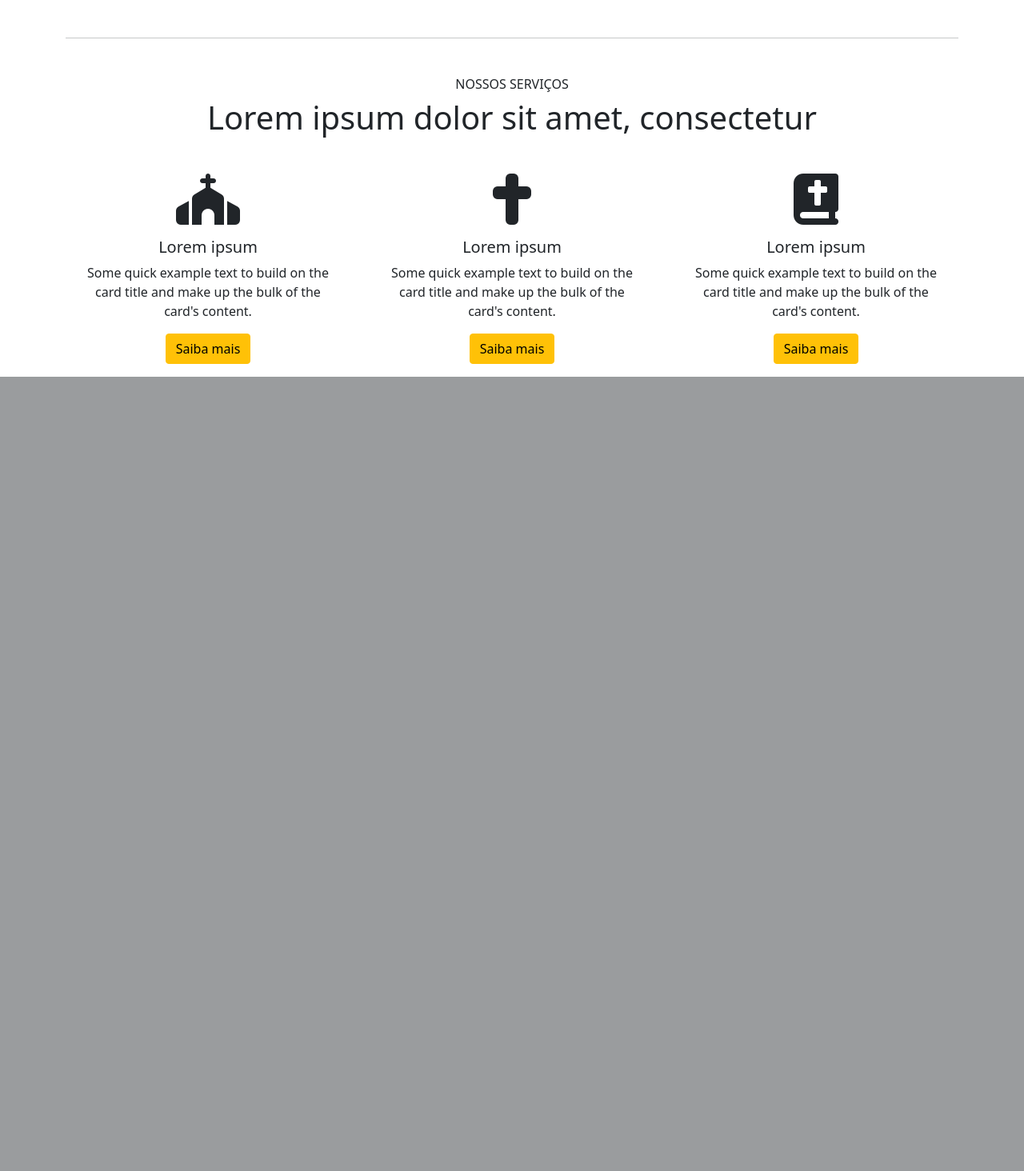
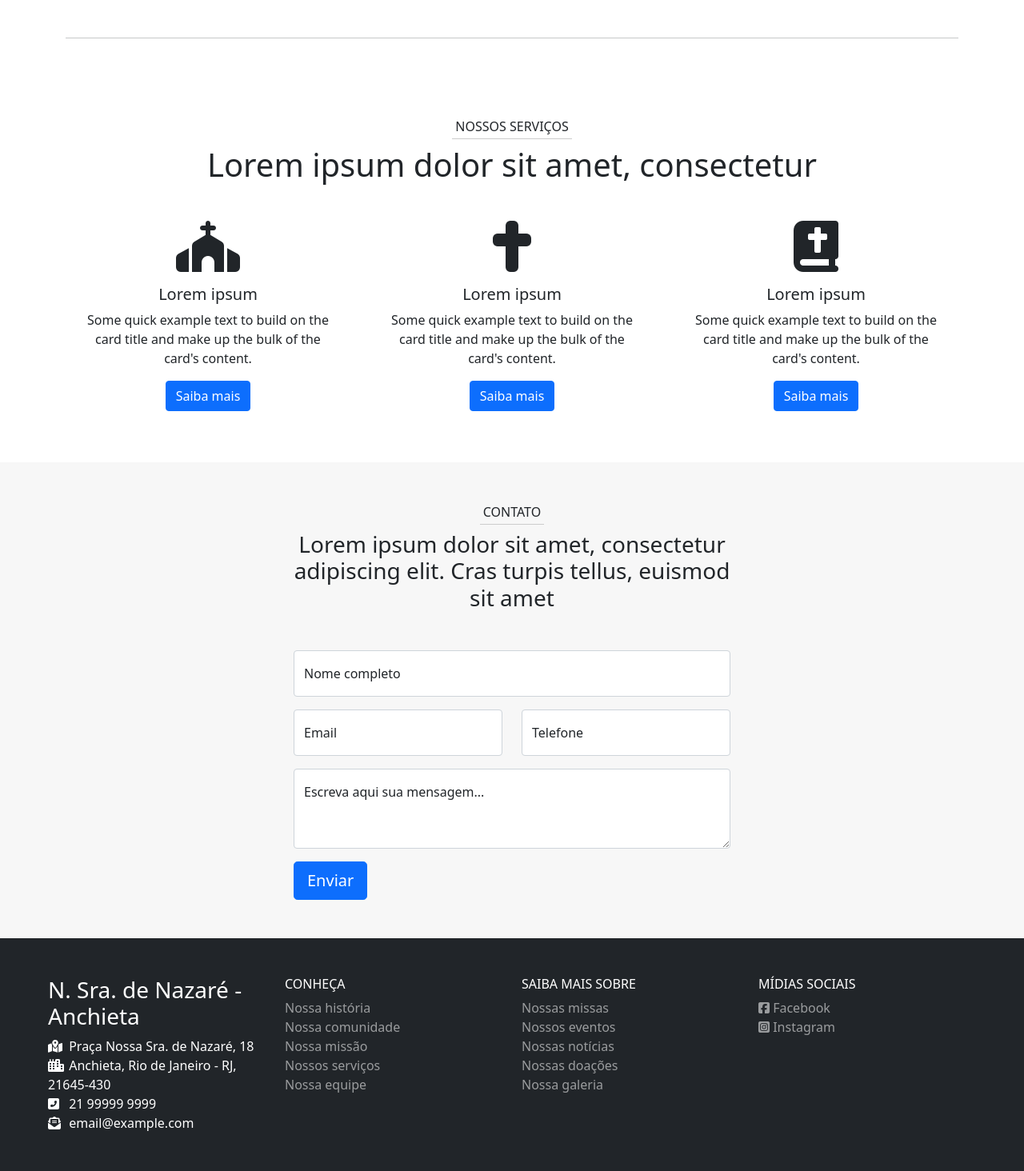
Before and after one commit to assisthiago/our_lady_of_nazareth, a Django app: page / in a window 1280 px wide. Shown: the part 1627-3091 px from the top of the page at 80% size. Before the commit the page ends 2098 px from the top, so only its background shows below. Run offline with Django 3.2, Linux system fonts and the light colour scheme; some libraries are stand-ins or nearby versions.

Commit message:
Contact and footer

```diff
--- /dev/null
+++ b/ourlady/ourlady/static/css/_footer.css
@@ -0,0 +1,27 @@
+.footer {
+    background-color: #212529;
+    color: #fff;
+}
+
+.footer ul {
+    list-style: none;
+    padding: 0;
+    margin: 0;
+}
+
+.footer a {
+    color: rgba(255,255,255,.55);
+    text-decoration: none;
+}
+.footer a:hover {
+    color: rgba(255,255,255,.75);
+}
+
+.footer .list-group-item {
+    background-color: #212529;
+}
+
+.footer .icon-wrapper {
+    display: inline-block;
+    width: 22px;
+}
--- a/ourlady/ourlady/static/css/home.css
+++ b/ourlady/ourlady/static/css/home.css
@@ -26,7 +26,7 @@
 }
 
 #home .next-event .card .card-date {
-    background-color: #ffc107;
+    background-color: #0b5ed7;
     position: absolute;
     left: 45px;
     top: -45px;
@@ -37,6 +37,7 @@
     justify-content: center;
     flex-direction: column;
     align-items: center;
+    color: #fff;
 }
 
 #home .next-event .card .card-date .card-title {
@@ -80,6 +81,16 @@
     margin-top: 30px;
 }
 
+#home .contact {
+    background-color: #f7f7f7;
+}
+
+#home h6.text-uppercase {
+    display: inline-block;
+    border-bottom: 1px solid #ccc;
+    padding: 5px 4px;
+}
+
 @media only screen and (max-width: 425px) {
     #home .next-event .card .card-body {
         flex-direction: column;
--- a/ourlady/templates/base.html
+++ b/ourlady/templates/base.html
@@ -14,7 +14,7 @@
     <!-- Font Awesome -->
     <script src="{% static 'js/font-awesome.all.min.js' %}"></script>
 
-    <title>N.S. de Nazaré - Anchieta</title>
+    <title>N. Sra. de Nazaré - Anchieta</title>
 </head>
 <body>
 
@@ -22,6 +22,8 @@
 
     {% block content %}{% endblock %}
 
+    {% include 'partials/_footer.html' %}
+
     <!-- Bootstrap -->
     <script src="{% static 'js/jquery-3.3.1.min.js' %}"></script>
     <script src="{% static 'js/bootstrap.bundle.min.js' %}"></script>
--- a/ourlady/templates/pages/home.html
+++ b/ourlady/templates/pages/home.html
@@ -14,7 +14,7 @@
                     <h5 class="text-uppercase">First slide label</h5>
                     <p class="mt-3 mb-3">Nulla vitae elit libero, a pharetra augue mollis interdum.</p>
                     <h5>Nulla vitae elit libero, a pharetra augue mollis interdum. Nulla vitae elit libero, a pharetra augue mollis interdum.</h5>
-                    <a href="#" class="btn btn-lg btn-light mt-5">Saiba mais</a>
+                    <a href="#" class="btn btn-lg btn-primary mt-5">Saiba mais</a>
                 </div>
             </div>
             <div class="carousel-item" data-bs-interval="2000">
@@ -23,7 +23,7 @@
                     <h5 class="text-uppercase">Second slide label</h5>
                     <p class="mt-3 mb-3">Lorem ipsum dolor sit amet, consectetur adipiscing elit.</p>
                     <h5>Lorem ipsum dolor sit amet, consectetur adipiscing elit. Lorem ipsum dolor sit amet, consectetur adipiscing elit.</h5>
-                    <a href="#" class="btn btn-lg btn-light mt-5">Saiba mais</a>
+                    <a href="#" class="btn btn-lg btn-primary mt-5">Saiba mais</a>
                 </div>
             </div>
             <div class="carousel-item">
@@ -32,7 +32,7 @@
                     <h5 class="text-uppercase">Third slide label</h5>
                     <p class="mt-3 mb-3">Praesent commodo cursus magna, vel scelerisque nisl consectetur.</p>
                     <h5>Praesent commodo cursus magna, vel scelerisque nisl consectetur. Praesent commodo cursus magna, vel scelerisque nisl consectetur.</h5>
-                    <a href="#" class="btn btn-lg btn-light mt-5">Saiba mais</a>
+                    <a href="#" class="btn btn-lg btn-primary mt-5">Saiba mais</a>
                 </div>
             </div>
         </div>
@@ -86,7 +86,7 @@
                     <h6 class="text-uppercase">Nossa história</h6>
                     <h1>Lorem ipsum dolor sit amet, consectetur</h1>
                     <p class="mt-3 mb-5">Lorem ipsum dolor sit amet, consectetur adipiscing elit. Integer sit amet sagittis quam, pharetra lacinia enim. Curabitur eu ultricies erat, vitae ultrices nisi. Ut sit amet lacinia arcu. Pellentesque ac sapien odio. Sed aliquet nec est sit amet posuere.</p>
-                    <a href="/historia" class="btn btn-lg btn-warning">Saiba mais</a>
+                    <a href="/historia" class="btn btn-lg btn-primary">Saiba mais</a>
                 </div>
             </div>
         </div>
@@ -109,7 +109,7 @@
                         <div class="card-body">
                             <h5 class="card-title">Lorem ipsum</h5>
                             <p class="card-text">Some quick example text to build on the card title and make up the bulk of the card's content.</p>
-                            <a href="#" class="btn btn-warning">Saiba mais</a>
+                            <a href="#" class="btn btn-primary">Saiba mais</a>
                         </div>
                     </div>
                 </div>
@@ -121,7 +121,7 @@
                         <div class="card-body">
                             <h5 class="card-title">Lorem ipsum</h5>
                             <p class="card-text">Some quick example text to build on the card title and make up the bulk of the card's content.</p>
-                            <a href="#" class="btn btn-warning">Saiba mais</a>
+                            <a href="#" class="btn btn-primary">Saiba mais</a>
                         </div>
                     </div>
                 </div>
@@ -133,7 +133,7 @@
                         <div class="card-body">
                             <h5 class="card-title">Lorem ipsum</h5>
                             <p class="card-text">Some quick example text to build on the card title and make up the bulk of the card's content.</p>
-                            <a href="#" class="btn btn-warning">Saiba mais</a>
+                            <a href="#" class="btn btn-primary">Saiba mais</a>
                         </div>
                     </div>
                 </div>
@@ -141,5 +141,43 @@
         </div>
     </div>
 
+    <div class="contact p-5 mt-5">
+        <div class="container">
+            <div class="text-center">
+                <h6 class="text-uppercase text-center">Contato</h6>
+            </div>
+            <div class="row justify-content-center">
+                <div class="col-6">
+                    <h3 class="text-center mb-5">Lorem ipsum dolor sit amet, consectetur adipiscing elit. Cras turpis tellus, euismod sit amet</h3>
+                    <form class="m-0" action="">
+                        <div class="form-floating mb-3">
+                            <input type="name" class="form-control" id="name" placeholder="Nome completo" required>
+                            <label for="name">Nome completo</label>
+                        </div>
+                        <div class="row">
+                            <div class="col-sm-12 col-lg-6">
+                                <div class="form-floating mb-3">
+                                    <input type="email" class="form-control" id="email" placeholder="nome@exemplo.com">
+                                    <label for="email">Email</label>
+                                </div>
+                            </div>
+                            <div class="col-sm-12 col-lg-6">
+                                <div class="form-floating mb-3">
+                                    <input type="phone" class="form-control" id="phone" placeholder="21999999999">
+                                    <label for="phone" required>Telefone</label>
+                                </div>
+                            </div>
+                        </div>
+                        <div class="form-floating">
+                            <textarea class="form-control" placeholder="Escreva aqui sua mensagem" id="message" style="height: 100px;" required></textarea>
+                            <label for="message">Escreva aqui sua mensagem...</label>
+                        </div>
+                        <button type="submit" class="btn btn-primary btn-lg mt-3">Enviar</button>
+                    </form>
+                </div>
+            </div>
+        </div>
+    </div>
+
 </div>
 {% endblock content %}
--- /dev/null
+++ b/ourlady/templates/partials/_footer.html
@@ -0,0 +1,61 @@
+{% load static %}
+<link rel="stylesheet" href="{% static 'css/_footer.css' %}">
+
+<div class="footer p-5">
+    <div class="container-fluid">
+        <div class="row">
+            <div class="col">
+                <h3>N. Sra. de Nazaré - Anchieta</h3>
+                <ul>
+                    <li>
+                        <div class="icon-wrapper"><i class="fas fa-1x fa-map-marked-alt"></i></div>
+                        Praça Nossa Sra. de Nazaré, 18
+                    </li>
+                    <li>
+                        <div class="icon-wrapper"><i class="fas fa-1x fa-city"></i></div>
+                        Anchieta, Rio de Janeiro - RJ, 21645-430
+                    </li>
+                    <li>
+                        <div class="icon-wrapper"><i class="fas fa-1x fa-phone-square-alt"></i></div>
+                        21 99999 9999
+                    </li>
+                    <li>
+                        <div class="icon-wrapper"><i class="fas fa-1x fa-envelope-open-text"></i></div>
+                        email@example.com
+                    </li>
+                </ul>
+            </div>
+            <div class="col">
+                <h6 class="text-uppercase">Conheça</h6>
+                <ul>
+                    <li><a href="/historia">Nossa história</a></li>
+                    <li><a href="/comunidade">Nossa comunidade</a></li>
+                    <li><a href="/missao">Nossa missão</a></li>
+                    <li><a href="/servicos">Nossos serviços</a></li>
+                    <li><a href="/equipe">Nossa equipe</a></li>
+                </ul>
+            </div>
+            <div class="col">
+                <h6 class="text-uppercase">Saiba mais sobre</h6>
+                <ul>
+                    <li><a href="/missas">Nossas missas</a></li>
+                    <li><a href="/eventos">Nossos eventos</a></li>
+                    <li><a href="/noticias">Nossas notícias</a></li>
+                    <li><a href="/doacoes">Nossas doações</a></li>
+                    <li><a href="/galeria">Nossa galeria</a></li>
+                </ul>
+            </div>
+            <div class="col">
+                <h6 class="text-uppercase">Mídias sociais</h6>
+                <ul>
+                    <li>
+                        <a href="/facebook"><i class="fab fa-facebook-square"></i></i> Facebook</a>
+                    </li>
+                    <li>
+                        <a href="/instagram"><i class="fab fa-instagram-square"></i> Instagram</a>
+                    </li>
+                </ul>
+            </div>
+        </div>
+    </div>
+</div>
--- a/ourlady/templates/partials/_navbar.html
+++ b/ourlady/templates/partials/_navbar.html
@@ -1,6 +1,6 @@
 <nav class="navbar sticky-top navbar-expand-lg navbar-dark bg-dark">
     <div class="container-fluid">
-        <a class="navbar-brand" href="/">N.S. de Aparecida</a>
+        <a class="navbar-brand" href="/">N. Sra. de Nazaré</a>
 
         <button class="navbar-toggler" type="button" data-bs-toggle="collapse" data-bs-target="#navbarSupportedContent" aria-controls="navbarSupportedContent" aria-expanded="false" aria-label="Toggle navigation">
             <span class="navbar-toggler-icon"></span>
@@ -16,6 +16,7 @@
                         <li><a class="dropdown-item" href="/historia">História</a></li>
                         <li><a class="dropdown-item" href="/comunidade">Comunidade</a></li>
                         <li><a class="dropdown-item" href="/missao">Missão</a></li>
+                        <li><a class="dropdown-item" href="/servicos">Serviços</a></li>
                         <li><a class="dropdown-item" href="/equipe">Equipe</a></li>
                         <li><hr class="dropdown-divider"></li>
                         <li><a class="dropdown-item" href="/contato">Contatos</a></li>
```
